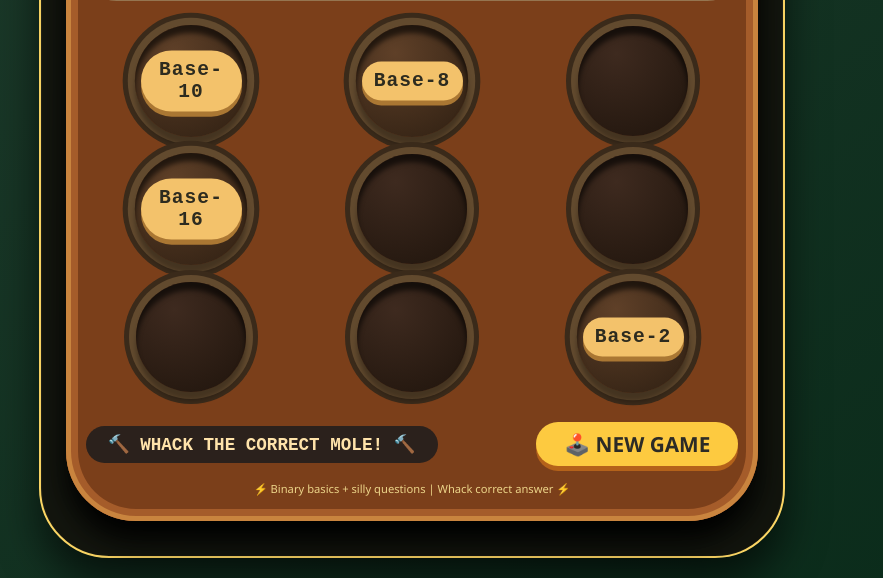
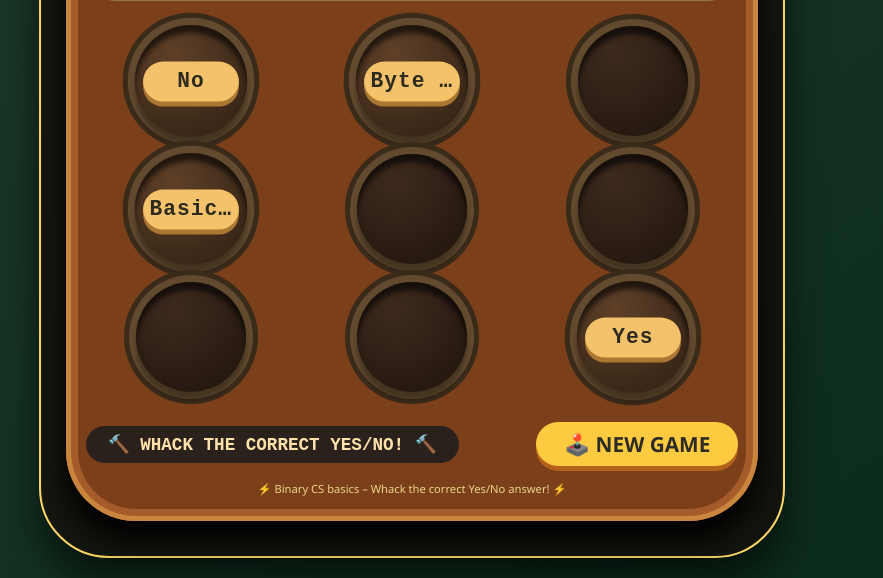
Before and after one commit to MahaseDesign/Wacamo, a plain HTML site: page index.html in a window 1280 px wide. Shown: the part 304-882 px from the top of the page, without its empty margins (228-1111 px from the left). Drawn offline with Linux system fonts and the light colour scheme.

Commit message:
Update title and game prompts for Yes/No quiz

```diff
--- a/index.html
+++ b/index.html
@@ -3,7 +3,7 @@
 <head>
   <meta charset="UTF-8">
   <meta name="viewport" content="width=device-width, initial-scale=1.0, user-scalable=no">
-  <title>🧠 Binary Whack: CS Quiz Mole | Learn & Whack</title>
+  <title>✅❌ Binary Whack: Yes/No CS Quiz</title>
   <style>
     * {
       box-sizing: border-box;
@@ -129,8 +129,8 @@
       font-weight: bold;
       padding: 8px 6px;
       border-radius: 50px;
-      font-size: 1.2rem;
-      width: 90%;
+      font-size: 1.3rem;
+      width: 85%;
       text-align: center;
       box-shadow: 0 5px 0 #aa7733;
       transition: all 0.1s ease;
@@ -138,7 +138,22 @@
       font-weight: 800;
       letter-spacing: 1px;
       pointer-events: none;
-      word-break: break-word;
+      word-break: keep-all;
+      white-space: nowrap;
+      overflow: hidden;
+      text-overflow: ellipsis;
+    }
+
+    /* on very small screens, allow wrapping */
+    @media (max-width: 550px) {
+      .hole .mole-answer {
+        font-size: 1rem;
+        white-space: normal;
+        word-break: break-word;
+        padding: 5px 3px;
+      }
+      .hole { width: 85px; height: 85px; }
+      .question-text { font-size: 1.2rem; }
     }
 
     .hole.active-mole {
@@ -217,17 +232,6 @@
       transition: width 0.1s linear;
     }
 
-    @media (max-width: 600px) {
-      .hole { width: 80px; height: 80px; }
-      .mole-answer { font-size: 0.9rem; padding: 5px 4px; }
-      .question-text { font-size: 1.2rem; }
-      .stat-value { font-size: 1.5rem; min-width: 55px; }
-    }
-
-    @media (max-width: 450px) {
-      .hole { width: 70px; height: 70px; }
-    }
-
     footer {
       text-align: center;
       font-size: 0.7rem;
@@ -255,33 +259,34 @@
     <div class="holes-grid" id="holesGrid"></div>
 
     <div class="status-area">
-      <div class="game-status" id="gameStatusMsg">🔍 WHACK THE RIGHT MOLE!</div>
+      <div class="game-status" id="gameStatusMsg">✅ WHACK YES or NO ✅</div>
       <button class="new-game-btn" id="newGameBtn">🕹️ NEW GAME</button>
     </div>
-    <footer>⚡ Binary basics + silly questions | Whack correct answer ⚡</footer>
+    <footer>⚡ Binary CS basics – Whack the correct Yes/No answer! ⚡</footer>
   </div>
 </div>
 
 <script>
-  // ---------- 🌟 BINARY + SILLY QUESTION BANK ----------
+  // ---------- NEW QUESTION BANK: ONLY YES / NO (or TRUE/FALSE) ANSWERS ----------
   const QUESTION_BANK = [
-    { text: "What is the binary representation of decimal 5?", correct: "101", wrongs: ["100", "110", "111"] },
-    { text: "How many bits are in a byte?", correct: "8", wrongs: ["4", "16", "32"] },
-    { text: "What does 'ASCII' stand for in computing?", correct: "American Standard Code for Info Interchange", wrongs: ["Apple Standard Code", "Auto Secure Code", "Advanced Binary Code"] },
-    { text: "Which of these is a valid binary digit?", correct: "0", wrongs: ["2", "A", "B"] },
-    { text: "What is 1010₂ in decimal?", correct: "10", wrongs: ["8", "12", "5"] },
-    { text: "A group of 4 bits is called a:", correct: "Nibble", wrongs: ["Byte", "Word", "BitSlice"] },
-    { text: "What is 1 + 1 in binary??", correct: "10", wrongs: ["2", "0", "11"] },
-    { text: "Which base is the binary system?", correct: "Base-2", wrongs: ["Base-10", "Base-16", "Base-8"] },
-    { text: "What does 'bit' stand for?", correct: "Binary digit", wrongs: ["Byte index token", "Basic integer type", "Bidirectional transfer"] },
-    { text: "Why did the binary programmer go to therapy?", correct: "He had too many bits to process", wrongs: ["Because he lost his cache", "Stack overflow", "No sleep"] },
-    { text: "What is a computer's favorite beat?", correct: "An algorithm", wrongs: ["A drum loop", "A byte", "A gigabyte"] },
-    { text: "Which superhero uses binary code to fight?", correct: "The Bit Crusader", wrongs: ["Iron Man", "Batman (Binary?)", "Superman"] },
-    { text: "Why was the binary book sad?", correct: "It had too many 0's", wrongs: ["It got deleted", "No happy ending", "Too many 1's"] },
-    { text: "What do you call a computer that sings?", correct: "A Dell", wrongs: ["A MacBook", "A Chromebook", "A Raspberry Pi"] },
-    { text: "How many bytes are in a kilobyte (binary)?", correct: "1024", wrongs: ["1000", "512", "2048"] },
-    { text: "What is the 'spider' of the internet?", correct: "Web crawler", wrongs: ["Virus", "Firewall", "Cookie"] },
-    { text: "What is a popular Linux penguin mascot?", correct: "Tux", wrongs: ["Gnu", "Pingy", "Linus"] }
+    { text: "Is binary a base-2 number system?", correct: "Yes", wrongs: ["No", "Maybe", "Absolutely not"] },
+    { text: "Is 1 + 1 in binary equal to '10'?", correct: "Yes", wrongs: ["No", "2", "11"] },
+    { text: "Does a byte contain 8 bits?", correct: "Yes", wrongs: ["No", "4 bits", "16 bits"] },
+    { text: "Is the decimal number 5 written as '101' in binary?", correct: "Yes", wrongs: ["No", "110", "100"] },
+    { text: "Is a nibble equal to 4 bits?", correct: "Yes", wrongs: ["No", "2 bits", "8 bits"] },
+    { text: "Is the binary digit '2' valid?", correct: "No", wrongs: ["Yes", "Sometimes", "Only in octal"] },
+    { text: "Is ASCII a character encoding standard?", correct: "Yes", wrongs: ["No", "Only for numbers", "It's a video format"] },
+    { text: "Does 'bit' stand for 'Binary Digit'?", correct: "Yes", wrongs: ["No", "Basic Input Term", "Byte Interval Token"] },
+    { text: "Is 1024 bytes equal to one kilobyte (binary)?", correct: "Yes", wrongs: ["No", "1000 bytes", "512 bytes"] },
+    { text: "Is a 'web crawler' a kind of spider robot?", correct: "Yes", wrongs: ["No", "A virus", "A type of browser"] },
+    { text: "Is the Linux mascot named Tux?", correct: "Yes", wrongs: ["No", "Gnu", "Linus"] },
+    { text: "Is 'The Bit Crusader' a real superhero in CS?", correct: "No", wrongs: ["Yes", "Of course", "From Marvel"] },
+    { text: "Does a computer sing better than a human?", correct: "No", wrongs: ["Yes", "Always", "Definitely"] },
+    { text: "Is it possible to have a negative binary number?", correct: "Yes", wrongs: ["No", "Only in dreams", "Never"] },
+    { text: "Is the number 10 in binary equal to decimal 2?", correct: "Yes", wrongs: ["No", "3", "1"] },
+    { text: "Is an algorithm a type of dance move?", correct: "No", wrongs: ["Yes", "It is a song", "Maybe"] },
+    { text: "Does 'HTTP' stand for 'HyperText Transfer Protocol'?", correct: "Yes", wrongs: ["No", "High Transfer Text", "Hyperlink Tool"] },
+    { text: "Can you store a letter in a single bit?", correct: "No", wrongs: ["Yes", "Only in uppercase", "With compression"] }
   ];
 
   function getRandomItems(arr, count) {
@@ -305,7 +310,6 @@
 
   let holes = [];
   let currentAnswers = [];
-  let currentQuestionObj = null;
   let gameActive = false;
   let currentScore = 0;
   let timeLeft = 45;
@@ -420,24 +424,28 @@
 
     const randomIndex = Math.floor(Math.random() * QUESTION_BANK.length);
     const q = QUESTION_BANK[randomIndex];
-    currentQuestionObj = q;
-    questionTextEl.innerHTML = `🧠 ${q.text} 🧠`;
+    questionTextEl.innerHTML = `🤔 ${q.text} 🤔`;
 
+    // Build answer options: 1 correct + 3 wrongs (ensure they are short Yes/No style)
     let wrongPool = [...q.wrongs];
-    const fallbackWrongs = ["0101", "N/A", "Maybe?", "False", "True", "B100", "0b10"];
+    // Fallback wrong answers (short)
+    const fallbackWrongs = ["No", "Yes", "Maybe", "False", "True", "Nope", "Yep"];
     while (wrongPool.length < 3) wrongPool.push(...fallbackWrongs);
     const selectedWrongs = getRandomItems(wrongPool, 3);
+    // Ensure correct answer is either "Yes" or "No" (or True/False) – our questions already use that
     const answerOptions = [
       { text: q.correct, isCorrect: true },
       { text: selectedWrongs[0], isCorrect: false },
       { text: selectedWrongs[1], isCorrect: false },
       { text: selectedWrongs[2], isCorrect: false }
     ];
+    // Shuffle answers
     for (let i = answerOptions.length - 1; i > 0; i--) {
       const j = Math.floor(Math.random() * (i + 1));
       [answerOptions[i], answerOptions[j]] = [answerOptions[j], answerOptions[i]];
     }
 
+    // Choose 4 distinct holes from 9
     const holeIndices = Array.from({ length: holes.length }, (_, i) => i);
     for (let i = holeIndices.length - 1; i > 0; i--) {
       const r = Math.floor(Math.random() * (i + 1));
@@ -463,7 +471,7 @@
     questionTimeLeft = 10;
     updateQuestionBar();
     resetQuestionTimer();
-    gameStatusSpan.innerHTML = "🔨 WHACK THE CORRECT MOLE! 🔨";
+    gameStatusSpan.innerHTML = "🔨 WHACK THE CORRECT YES/NO! 🔨";
   }
 
   function handleWhack(holeIndex) {
@@ -531,7 +539,6 @@
   }
 
   function startNewGame() {
-    // Kill all existing timers to prevent freezing
     stopAllIntervalsAndTimeouts();
     if (gameActive) {
       gameActive = false;
@@ -544,7 +551,7 @@
     scoreSpan.innerText = "0";
     updateGameTimerUI();
     loadBestScore();
-    gameStatusSpan.innerHTML = "🎉 NEW GAME! WHACK SMART! 🎉";
+    gameStatusSpan.innerHTML = "🎉 NEW GAME! WHACK YES OR NO! 🎉";
     activeWhackLock = false;
 
     clearAllMoles();
@@ -580,8 +587,7 @@
     buildHoles();
     attachEvents();
     loadBestScore();
-    // Auto-start the game so it doesn't freeze on opening
-    startNewGame();
+    startNewGame(); // Auto-start on load
   }
 
   initGame();
```
